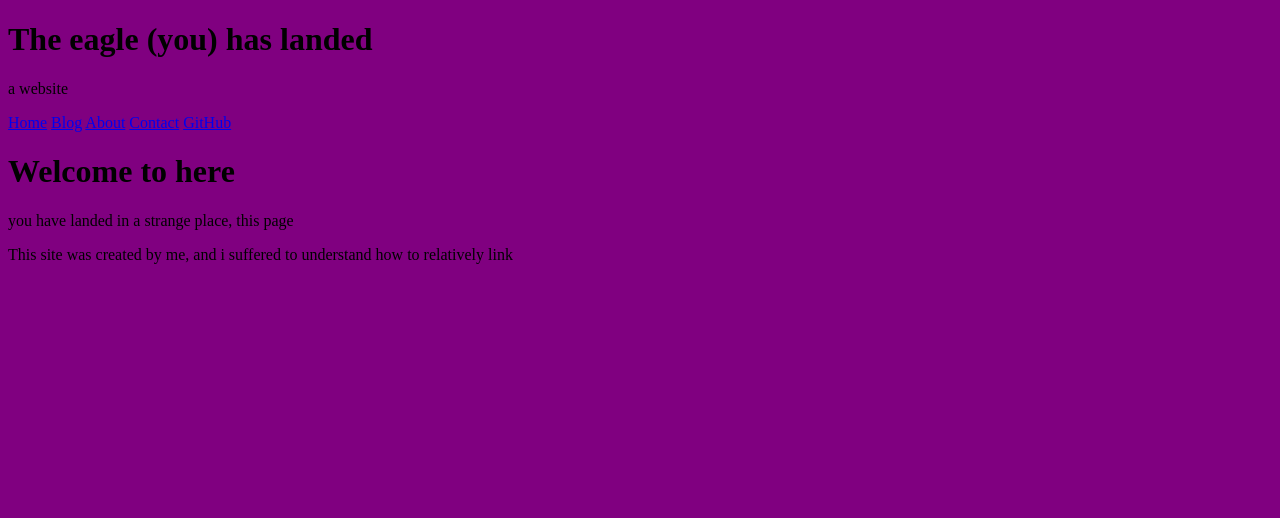
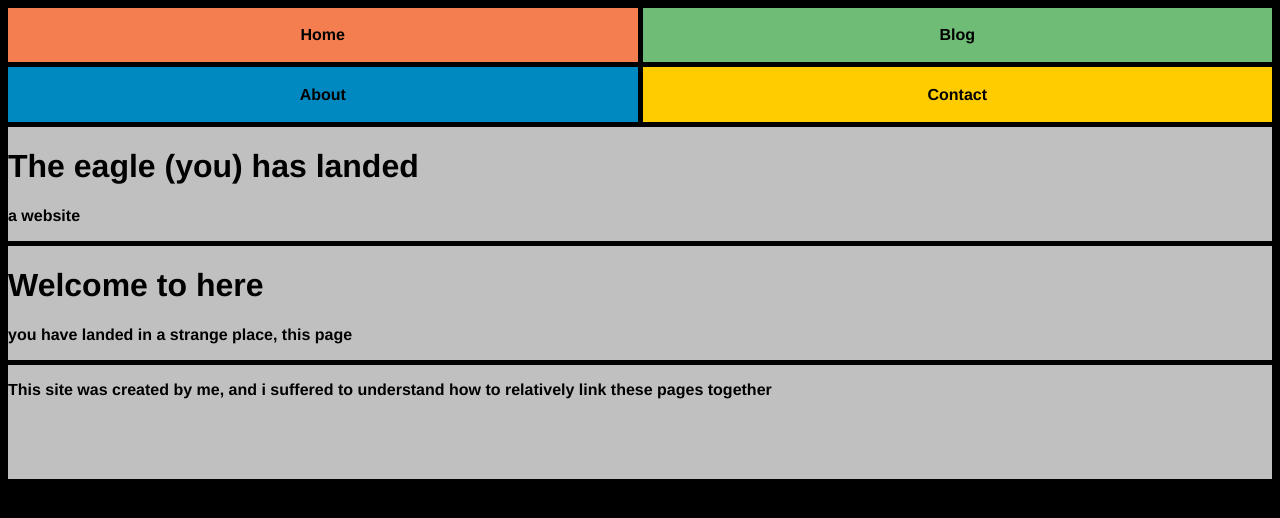
Before and after one commit to datapaganism/datapaganism.github.io, a Jekyll site: the page built from index.md, in a window 1280 px wide. Shown: the top 518 px of the page. Built offline with Jekyll 4.4.1, drawn with Linux system fonts in a browser that asks for light colours.

Commit message:
started on css

```diff
--- a/_data/navigation.yml
+++ b/_data/navigation.yml
@@ -10,5 +10,5 @@
 - name: Contact
   link: /contact
 
-- name: GitHub
-  link: https://github.com/datapaganism
+# - name: GitHub
+#   link: https://github.com/datapaganism
--- a/_includes/footer.html
+++ b/_includes/footer.html
@@ -1 +1,3 @@
-<p>This site was created by me, and i suffered to understand how to relatively link</p>
+<footer>
+    <p>This site was created by me, and i suffered to understand how to relatively link these pages together</p>
+</footer>
--- a/_includes/navigation.html
+++ b/_includes/navigation.html
@@ -1,5 +1,5 @@
 <nav>
     {% for item in site.data.navigation %}
-    <a href="{{ item.link | relative_url }}">{{ item.name }}</a>
+        <a class="nav{{forloop.index}} button" href="{{ item.link | relative_url }}">{{ item.name }}</a>
     {% endfor %}
 </nav>
--- a/_layouts/default.html
+++ b/_layouts/default.html
@@ -14,16 +14,16 @@
         <header>
             <h1>{{ page.header }}</h1>
             <p>{{ page.description }}</p>
+        </header>
 
-            {% include navigation.html %}
-        </header>
+        {% include navigation.html %}
 
         <main>
             {{ content }}
         </main>
 
-        <footer>
-            {% include footer.html %}
-        </footer>
+
+        {% include footer.html %}
+
     </body>
 </html>
--- a/assets/css/custom.css
+++ b/assets/css/custom.css
@@ -1,4 +1,80 @@
-html
+:root
 {
-    background-color: purple;
+    --win95red : #f47e50;
+    --win95green : #6fbc76;
+    --win95yellow : #ffcc00;
+    --win95blue : #0089c0;
+    --gray : #c0c0c0;
+    --gap: 5px;
+    --borderStyle : var(--gap) solid black;
+    --borderStyleHalf : calc(var(--gap) / 2) solid black;
 }
+
+
+html{
+
+    /* width: 100vw; */
+    padding:0;
+    margin: 0;
+    background-color: black;
+    font-family: helvetica,sans-serif;
+    font-weight: bolder;
+
+}
+
+body
+{
+
+    display: grid;
+    grid-template-columns: 1fr;
+    grid-template-rows: repeat(4, 1fr);
+    grid-column-gap: var(--gap);
+    grid-row-gap: var(--gap);
+    /* border: var(--borderStyle); */
+}
+
+
+    header { grid-area: 1 / 1 / 2 / 2; }
+    main { grid-area: 2 / 1 / 3 / 2; }
+    footer { grid-area: 3 / 1 / 4 / 2; }
+    nav { grid-area: 4 / 1 / 5 / 2; }
+
+    header, main, footer {
+        background-color: var(--gray);
+    }
+
+nav {
+    display: grid;
+    grid-template-columns: repeat(2, 1fr);
+    grid-template-rows: repeat(2, 1fr);
+    grid-column-gap: var(--gap);
+    grid-row-gap: var(--gap);
+    }
+
+a.button{
+
+    /* border: var(--borderStyleHalf); */
+    display: grid;
+    justify-content: center;
+    align-content: center;
+    color:#000;
+    text-decoration: none;
+    /* margin-right:10px; */
+    /* padding:10px 10px 10px 10px; */
+    }
+
+a.nav1{ background-color:var(--win95red);}
+a.nav2{ background-color:var(--win95green);}
+a.nav3{ background-color:var(--win95blue);}
+a.nav4{ background-color:var(--win95yellow);}
+
+
+@media screen and (min-width: 768px)
+{
+    nav { grid-area: 1 / 1 / 2 / 2; }
+    header { grid-area: 2 / 1 / 3 / 2; }
+    main { grid-area: 3 / 1 / 4 / 2; }
+    footer { grid-area: 4 / 1 / 5 / 2; }
+
+
+}
```
